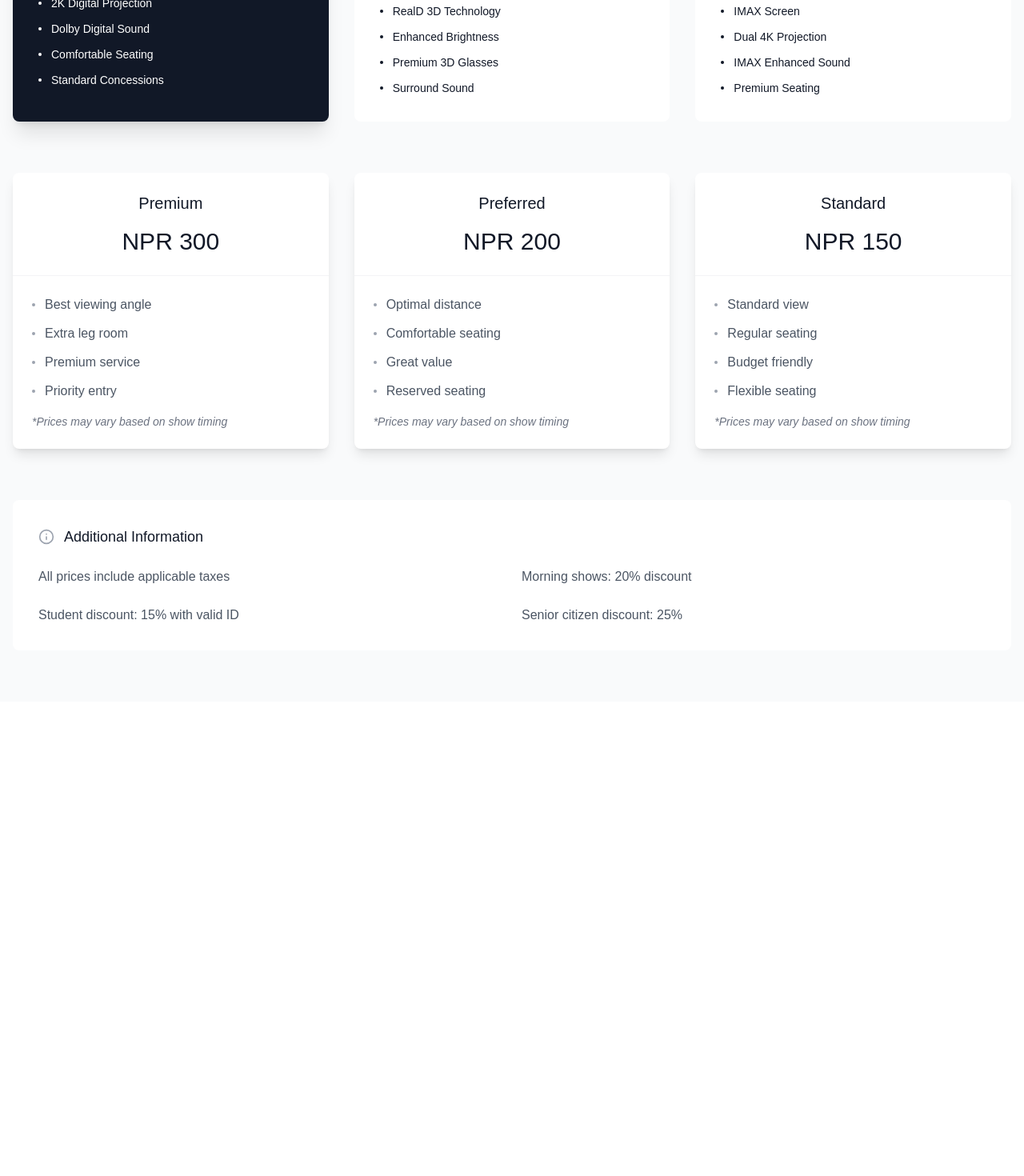
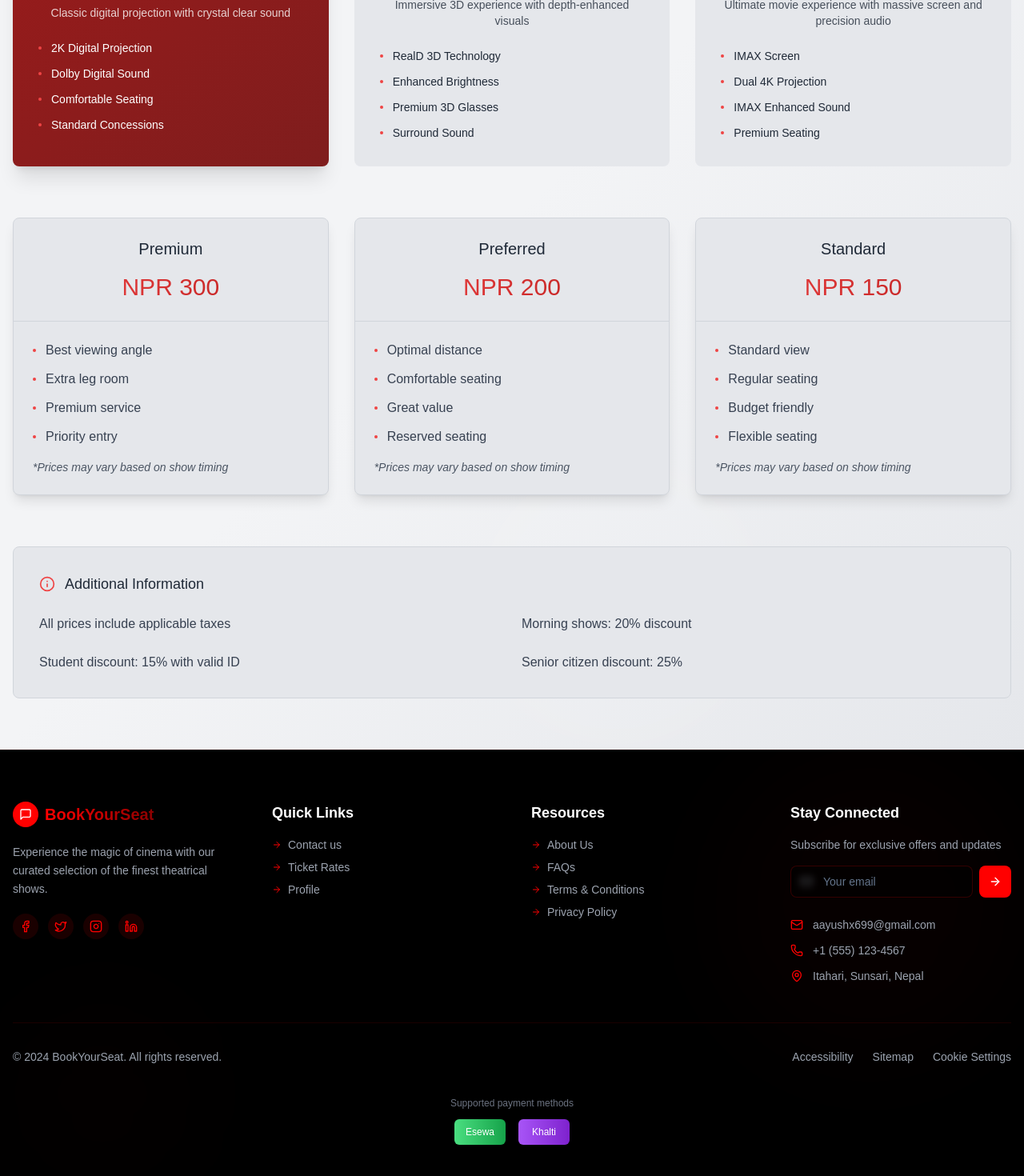
Before and after one commit to Aayush0966/book-your-seat, a Next.js app: page /ticket-rate in a window 1280 px wide. Shown: the part 448-1918 px from the top of the page at 80% size. Before the commit the page ends 1325 px from the top, so only its background shows below. Built offline with nearby package versions, Linux system fonts and the light colour scheme; no server answers.

Commit message:
feat(footer): add Footer component to layout and update FeaturedSpotlight styles

```diff
--- a/src/app/(user)/home/page.tsx
+++ b/src/app/(user)/home/page.tsx
@@ -5,7 +5,6 @@ import { fetchMovies } from "@/services/showServices";
 import FeaturedSpotlight from "@/components/FeaturedSpotlight";
 import Testimonials from "@/components/Testimonials";
 import { Star } from "lucide-react";
-import Footer from "@/components/Footer";
 
 export default async function Home() {
   const activeShows = await fetchMovies('ACTIVE') || [];
@@ -66,7 +65,6 @@ export default async function Home() {
             <Testimonials />
           </div>
         </section>
-        <Footer />
       </div>
     </ShowProvider>
   );
--- a/src/app/(user)/layout.tsx
+++ b/src/app/(user)/layout.tsx
@@ -4,6 +4,7 @@ import '@/app/globals.css';
 import Navigation from '@/components/Navigation';
 import {SessionProvider } from 'next-auth/react';
 import { TooltipProvider } from '@radix-ui/react-tooltip';
+import Footer from '@/components/Footer';
 
 
 // const roboto = Roboto({
@@ -27,6 +28,7 @@ export default function RootLayout({
         <TooltipProvider>
         <Navigation />
         {children}
+        <Footer />
         </TooltipProvider>
         </SessionProvider>
   );
--- a/src/app/(user)/ticket-rate/page.tsx
+++ b/src/app/(user)/ticket-rate/page.tsx
@@ -1,6 +1,7 @@
 'use client'
 import React, { useState } from 'react';
 import { Star, Film, Clapperboard, Info } from 'lucide-react';
+import Footer from "@/components/Footer";
 
 const TicketPricingPage = () => {
   const pricing = [
@@ -78,13 +79,21 @@ const TicketPricingPage = () => {
   const [selectedScreen, setSelectedScreen] = useState(pricing[0]);
 
   return (
-    <div className="min-h-screen bg-gray-50 dark:bg-gray-900 py-16 px-4 mt-16">
-      <div className="max-w-7xl mx-auto">
+    <div className="min-h-screen bg-gradient-to-br from-gray-100 via-gray-100 to-gray-200 text-gray-800 py-16 px-4 mt-16 relative">
+      {/* Decorative elements with white gradients */}
+      <div className="absolute top-0 left-1/4 w-64 h-64 bg-white/5 rounded-full blur-3xl"></div>
+      <div className="absolute bottom-0 right-1/4 w-96 h-96 bg-white/10 rounded-full blur-3xl"></div>
+
+      <div className="max-w-7xl mx-auto relative z-10">
         <div className="text-center mb-16">
-          <h1 className="text-4xl font-light text-gray-900 dark:text-gray-100 mb-4">
+          <div className="flex items-center gap-2 mb-2 justify-center">
+            <Star className="text-red-500 w-8 h-8" />
+            <h2 className="text-lg font-semibold uppercase tracking-wider text-red-500">Select Your Experience</h2>
+          </div>
+          <h1 className="text-5xl font-bold mb-6 bg-clip-text text-transparent bg-gradient-to-r from-[#ff0000] to-primary">
             Cinema Experience
           </h1>
-          <p className="text-gray-600 dark:text-gray-400 text-lg font-light">
+          <p className="text-gray-700 text-xl font-light">
             Select your preferred viewing experience
           </p>
         </div>
@@ -99,17 +108,17 @@ const TicketPricingPage = () => {
                 onClick={() => setSelectedScreen(screen)}
                 className={`p-8 rounded-lg transition-all duration-300 ${
                   selectedScreen.screenId === screen.screenId
-                    ? 'bg-gray-900 text-white shadow-xl'
-                    : 'bg-white dark:bg-gray-800 text-gray-900 dark:text-gray-100 hover:shadow-lg'
+                    ? 'bg-gradient-to-br from-red-800 to-red-900 text-white shadow-xl'
+                    : 'bg-gray-200 backdrop-blur-sm text-gray-800 hover:shadow-lg hover:bg-gray-300'
                 }`}
               >
-                <Icon className="w-6 h-6 mb-4" />
+                <Icon className={`w-6 h-6 mb-4 ${selectedScreen.screenId === screen.screenId ? 'text-white' : 'text-red-500'}`} />
                 <h3 className="text-xl font-light mb-3">{screen.type}</h3>
                 <p className="text-sm opacity-80 mb-6">{screen.description}</p>
                 <ul className="space-y-3 text-sm">
                   {screen.features.map((feature, idx) => (
                     <li key={idx} className="flex items-center gap-3">
-                      <div className="w-1 h-1 rounded-full bg-current" />
+                      <div className="w-1 h-1 rounded-full bg-red-500" />
                       {feature}
                     </li>
                   ))}
@@ -124,43 +133,42 @@ const TicketPricingPage = () => {
           {Object.entries(seatTiers).map(([tier, details]) => (
             <div
               key={tier}
-              className="bg-white dark:bg-gray-800 rounded-lg overflow-hidden shadow-lg"
+              className="bg-gray-200 backdrop-blur-sm rounded-lg overflow-hidden shadow-lg border border-gray-300"
             >
-              <div className="p-6 border-b border-gray-100 dark:border-gray-700">
-                <h3 className="text-xl font-light text-center text-gray-900 dark:text-gray-100">
+              <div className="p-6 border-b border-gray-300">
+                <h3 className="text-xl font-light text-center text-gray-800">
                   {details.title}
                 </h3>
                 <div className="text-center mt-4">
-                  <div className="text-3xl font-light text-gray-900 dark:text-gray-100">
+                  <div className="text-3xl font-light bg-clip-text text-transparent bg-gradient-to-r from-red-500 to-red-700">
                     NPR {selectedScreen.prices[tier as keyof typeof selectedScreen.prices]}
                   </div>
                 </div>
               </div>
               <div className="p-6">
-                <ul className="space-y-3 text-gray-600 dark:text-gray-400">
+                <ul className="space-y-3 text-gray-700">
                   {details.features.map((feature, index) => (
                     <li key={index} className="flex items-center gap-3">
-                      <div className="w-1 h-1 rounded-full bg-gray-400" />
+                      <div className="w-1 h-1 rounded-full bg-red-500" />
                       {feature}
                     </li>
                   ))}
                 </ul>
-                <p className="mt-4 text-sm text-gray-500 dark:text-gray-400 italic">
+                <p className="mt-4 text-sm text-gray-600 italic">
                   *Prices may vary based on show timing
                 </p>
-
               </div>
             </div>
           ))}
         </div>
 
         {/* Additional Info */}
-        <div className="mt-16 bg-white dark:bg-gray-800 rounded-lg p-8">
+        <div className="mt-16 bg-gray-200 backdrop-blur-sm rounded-lg p-8 border border-gray-300">
           <div className="flex items-center gap-3 mb-6">
-            <Info className="w-5 h-5 text-gray-400" />
-            <h4 className="text-lg font-light text-gray-900 dark:text-gray-100">Additional Information</h4>
+            <Info className="w-5 h-5 text-red-500" />
+            <h4 className="text-lg font-light text-gray-800">Additional Information</h4>
           </div>
-          <div className="grid grid-cols-1 md:grid-cols-2 gap-6 text-gray-600 dark:text-gray-400">
+          <div className="grid grid-cols-1 md:grid-cols-2 gap-6 text-gray-700">
             <p>All prices include applicable taxes</p>
             <p>Morning shows: 20% discount</p>
             <p>Student discount: 15% with valid ID</p>
--- a/src/components/Footer.tsx
+++ b/src/components/Footer.tsx
@@ -2,13 +2,13 @@ import Link from "next/link";
 import { Input } from "@/components/ui/input";
 import { Button } from "@/components/ui/button";
 import { Separator } from "@/components/ui/separator";
-import { Facebook, Twitter, Instagram, Linkedin, Mail, ArrowRight, MessageSquare } from "lucide-react";
+import { Facebook, Twitter, Instagram, Linkedin, Mail, ArrowRight, MessageSquare, Phone, MapPin } from "lucide-react";
 
 export default function Footer() {
   const currentYear = new Date().getFullYear();
 
   return (
-    <footer className="bg-black border-t border-[#ff0000]/10 pt-16 pb-8 relative overflow-hidden">
+    <footer className="bg-black border-t border-[#ff0000]/10 py-16 relative overflow-hidden">
       {/* Decorative elements */}
       <div className="absolute top-0 right-0 w-96 h-96 bg-[#ff0000]/5 rounded-full blur-3xl opacity-50"></div>
       <div className="absolute bottom-0 left-0 w-64 h-64 bg-[#8b0000]/5 rounded-full blur-3xl opacity-50"></div>
@@ -16,29 +16,29 @@ export default function Footer() {
 
       <div className="container mx-auto px-4 relative z-10">
         {/* Main footer content */}
-        <div className="grid grid-cols-1 md:grid-cols-2 lg:grid-cols-4 gap-12 mb-12">
+        <div className="grid grid-cols-1 md:grid-cols-2 lg:grid-cols-4 gap-8 lg:gap-12 mb-12">
           {/* Column 1: Logo and company info */}
-          <div className="space-y-6">
+          <div className="space-y-5">
             <div className="flex items-center space-x-2">
-              <div className="relative h-8 w-8 rounded-full bg-[#ff0000]">
-                <MessageSquare className="text-white absolute transform -translate-x-1/2 -translate-y-1/2 top-1/2 left-1/2 h-5 w-5" />
+              <div className="relative h-8 w-8 rounded-full bg-[#ff0000] flex items-center justify-center">
+                <MessageSquare className="text-white h-4 w-4" />
               </div>
-              <span className="text-xl font-bold bg-clip-text text-transparent bg-gradient-to-r from-[#ff0000] to-[#8b0000]">TheatrePro</span>
+              <span className="text-xl font-bold bg-clip-text text-transparent bg-gradient-to-r from-[#ff0000] to-[#8b0000]">BookYourSeat</span>
             </div>
             <p className="text-gray-400 text-sm max-w-xs leading-relaxed">
-              Experience the magic of live performances with our curated selection of the finest theatrical shows, concerts, and events.
+              Experience the magic of cinema with our curated selection of the finest theatrical shows.
             </p>
-            <div className="flex space-x-4">
-              <a href="#" className="h-9 w-9 flex items-center justify-center rounded-full bg-[#ff0000]/10 hover:bg-[#ff0000]/20 text-[#ff0000] transition-colors duration-200">
+            <div className="flex space-x-3">
+              <a href="#" aria-label="Facebook" className="h-8 w-8 flex items-center justify-center rounded-full bg-[#ff0000]/10 hover:bg-[#ff0000]/20 text-[#ff0000] transition-colors duration-200">
                 <Facebook className="h-4 w-4" />
               </a>
-              <a href="#" className="h-9 w-9 flex items-center justify-center rounded-full bg-[#ff0000]/10 hover:bg-[#ff0000]/20 text-[#ff0000] transition-colors duration-200">
+              <a href="#" aria-label="Twitter" className="h-8 w-8 flex items-center justify-center rounded-full bg-[#ff0000]/10 hover:bg-[#ff0000]/20 text-[#ff0000] transition-colors duration-200">
                 <Twitter className="h-4 w-4" />
               </a>
-              <a href="#" className="h-9 w-9 flex items-center justify-center rounded-full bg-[#ff0000]/10 hover:bg-[#ff0000]/20 text-[#ff0000] transition-colors duration-200">
+              <a href="#" aria-label="Instagram" className="h-8 w-8 flex items-center justify-center rounded-full bg-[#ff0000]/10 hover:bg-[#ff0000]/20 text-[#ff0000] transition-colors duration-200">
                 <Instagram className="h-4 w-4" />
               </a>
-              <a href="#" className="h-9 w-9 flex items-center justify-center rounded-full bg-[#ff0000]/10 hover:bg-[#ff0000]/20 text-[#ff0000] transition-colors duration-200">
+              <a href="#" aria-label="LinkedIn" className="h-8 w-8 flex items-center justify-center rounded-full bg-[#ff0000]/10 hover:bg-[#ff0000]/20 text-[#ff0000] transition-colors duration-200">
                 <Linkedin className="h-4 w-4" />
               </a>
             </div>
@@ -46,93 +46,39 @@ export default function Footer() {
 
           {/* Column 2: Quick Links */}
           <div>
-            <h3 className="font-semibold text-lg mb-6">Quick Links</h3>
-            <ul className="space-y-3">
-              <li>
-                <Link href="/shows" className="text-gray-400 hover:text-[#ff0000] transition-colors duration-200 text-sm flex items-center">
-                  <ArrowRight className="h-3 w-3 mr-2 text-[#ff0000]" />
-                  Current Shows
-                </Link>
-              </li>
-              <li>
-                <Link href="/events" className="text-gray-400 hover:text-[#ff0000] transition-colors duration-200 text-sm flex items-center">
-                  <ArrowRight className="h-3 w-3 mr-2 text-[#ff0000]" />
-                  Upcoming Events
-                </Link>
-              </li>
-              <li>
-                <Link href="/venues" className="text-gray-400 hover:text-[#ff0000] transition-colors duration-200 text-sm flex items-center">
-                  <ArrowRight className="h-3 w-3 mr-2 text-[#ff0000]" />
-                  Our Venues
-                </Link>
-              </li>
-              <li>
-                <Link href="/pricing" className="text-gray-400 hover:text-[#ff0000] transition-colors duration-200 text-sm flex items-center">
-                  <ArrowRight className="h-3 w-3 mr-2 text-[#ff0000]" />
-                  Ticket Pricing
-                </Link>
-              </li>
-              <li>
-                <Link href="/gift-cards" className="text-gray-400 hover:text-[#ff0000] transition-colors duration-200 text-sm flex items-center">
-                  <ArrowRight className="h-3 w-3 mr-2 text-[#ff0000]" />
-                  Gift Cards
-                </Link>
-              </li>
-              <li>
-                <Link href="/membership" className="text-gray-400 hover:text-[#ff0000] transition-colors duration-200 text-sm flex items-center">
-                  <ArrowRight className="h-3 w-3 mr-2 text-[#ff0000]" />
-                  Membership
-                </Link>
-              </li>
+            <h3 className="font-semibold text-white text-lg mb-4">Quick Links</h3>
+            <ul className="space-y-2">
+              {['Contact us', 'Ticket Rates', 'Profile'].map((item, index) => (
+                <li key={index}>
+                  <Link href={`/${item.toLowerCase().replace(' ', '-')}`}
+                    className="text-gray-400 hover:text-[#ff0000] transition-colors duration-200 text-sm flex items-center group">
+                    <ArrowRight className="h-3 w-3 mr-2 text-[#ff0000] group-hover:translate-x-1 transition-transform" />
+                    {item}
+                  </Link>
+                </li>
+              ))}
             </ul>
           </div>
 
-          {/* Column 3: Support */}
+          {/* Column 3: Empty or Additional Links */}
           <div>
-            <h3 className="font-semibold text-lg mb-6">Support</h3>
-            <ul className="space-y-3">
-              <li>
-                <Link href="/contact" className="text-gray-400 hover:text-[#ff0000] transition-colors duration-200 text-sm flex items-center">
-                  <ArrowRight className="h-3 w-3 mr-2 text-[#ff0000]" />
-                  Contact Us
-                </Link>
-              </li>
-              <li>
-                <Link href="/faq" className="text-gray-400 hover:text-[#ff0000] transition-colors duration-200 text-sm flex items-center">
-                  <ArrowRight className="h-3 w-3 mr-2 text-[#ff0000]" />
-                  FAQ
-                </Link>
-              </li>
-              <li>
-                <Link href="/covid" className="text-gray-400 hover:text-[#ff0000] transition-colors duration-200 text-sm flex items-center">
-                  <ArrowRight className="h-3 w-3 mr-2 text-[#ff0000]" />
-                  Health & Safety
-                </Link>
-              </li>
-              <li>
-                <Link href="/refunds" className="text-gray-400 hover:text-[#ff0000] transition-colors duration-200 text-sm flex items-center">
-                  <ArrowRight className="h-3 w-3 mr-2 text-[#ff0000]" />
-                  Refund Policy
-                </Link>
-              </li>
-              <li>
-                <Link href="/terms" className="text-gray-400 hover:text-[#ff0000] transition-colors duration-200 text-sm flex items-center">
-                  <ArrowRight className="h-3 w-3 mr-2 text-[#ff0000]" />
-                  Terms of Service
-                </Link>
-              </li>
-              <li>
-                <Link href="/privacy" className="text-gray-400 hover:text-[#ff0000] transition-colors duration-200 text-sm flex items-center">
-                  <ArrowRight className="h-3 w-3 mr-2 text-[#ff0000]" />
-                  Privacy Policy
-                </Link>
-              </li>
+            <h3 className="font-semibold text-white text-lg mb-4">Resources</h3>
+            <ul className="space-y-2">
+              {['About Us', 'FAQs', 'Terms & Conditions', 'Privacy Policy'].map((item, index) => (
+                <li key={index}>
+                  <Link href={`/${item.toLowerCase().replace(/[& ]/g, '-')}`}
+                    className="text-gray-400 hover:text-[#ff0000] transition-colors duration-200 text-sm flex items-center group">
+                    <ArrowRight className="h-3 w-3 mr-2 text-[#ff0000] group-hover:translate-x-1 transition-transform" />
+                    {item}
+                  </Link>
+                </li>
+              ))}
             </ul>
           </div>
 
           {/* Column 4: Contact */}
           <div>
-            <h3 className="font-semibold text-lg mb-6">Stay Connected</h3>
+            <h3 className="font-semibold text-white text-lg mb-4">Stay Connected</h3>
             <p className="text-sm text-gray-400 mb-4">Subscribe for exclusive offers and updates</p>
 
             <div className="flex space-x-2 mb-6">
@@ -150,22 +96,17 @@ export default function Footer() {
             </div>
 
             <div className="space-y-3">
-              <p className="flex items-start space-x-3 text-sm">
-                <Mail className="h-4 w-4 text-[#ff0000] mt-1 flex-shrink-0" />
-                <span className="text-gray-400">info@theatrepro.com</span>
+              <p className="flex items-center text-sm">
+                <Mail className="h-4 w-4 text-[#ff0000] mr-3 flex-shrink-0" />
+                <span className="text-gray-400">aayushx699@gmail.com</span>
               </p>
-              <p className="flex items-start space-x-3 text-sm">
-                <svg xmlns="http://www.w3.org/2000/svg" className="h-4 w-4 text-[#ff0000] mt-1 flex-shrink-0" viewBox="0 0 24 24" fill="none" stroke="currentColor" strokeWidth="2" strokeLinecap="round" strokeLinejoin="round">
-                  <path d="M22 16.92v3a2 2 0 0 1-2.18 2 19.79 19.79 0 0 1-8.63-3.07 19.5 19.5 0 0 1-6-6 19.79 19.79 0 0 1-3.07-8.67A2 2 0 0 1 4.11 2h3a2 2 0 0 1 2 1.72 12.84 12.84 0 0 0 .7 2.81 2 2 0 0 1-.45 2.11L8.09 9.91a16 16 0 0 0 6 6l1.27-1.27a2 2 0 0 1 2.11-.45 12.84 12.84 0 0 0 2.81.7A2 2 0 0 1 22 16.92z"></path>
-                </svg>
+              <p className="flex items-center text-sm">
+                <Phone className="h-4 w-4 text-[#ff0000] mr-3 flex-shrink-0" />
                 <span className="text-gray-400">+1 (555) 123-4567</span>
               </p>
-              <p className="flex items-start space-x-3 text-sm">
-                <svg xmlns="http://www.w3.org/2000/svg" className="h-4 w-4 text-[#ff0000] mt-1 flex-shrink-0" viewBox="0 0 24 24" fill="none" stroke="currentColor" strokeWidth="2" strokeLinecap="round" strokeLinejoin="round">
-                  <path d="M21 10c0 7-9 13-9 13s-9-6-9-13a9 9 0 0 1 18 0z"></path>
-                  <circle cx="12" cy="10" r="3"></circle>
-                </svg>
-                <span className="text-gray-400">123 Broadway, New York, NY 10001</span>
+              <p className="flex items-center text-sm">
+                <MapPin className="h-4 w-4 text-[#ff0000] mr-3 flex-shrink-0" />
+                <span className="text-gray-400">Itahari, Sunsari, Nepal</span>
               </p>
             </div>
           </div>
@@ -175,9 +116,9 @@ export default function Footer() {
 
         {/* Bottom footer with copyright and additional links */}
         <div className="flex flex-col md:flex-row justify-between items-center text-sm text-gray-400">
-          <p>© {currentYear} TheatrePro. All rights reserved.</p>
+          <p className="mb-4 md:mb-0">© {currentYear} BookYourSeat. All rights reserved.</p>
 
-          <div className="flex space-x-6 mt-4 md:mt-0">
+          <div className="flex flex-wrap justify-center gap-x-6 gap-y-2">
             <Link href="/accessibility" className="hover:text-[#ff0000] transition-colors duration-200">
               Accessibility
             </Link>
@@ -190,12 +131,22 @@ export default function Footer() {
           </div>
         </div>
 
-        {/* Optional: Payment methods */}
-        <div className="flex justify-center mt-8 space-x-4">
-          <div className="w-8 h-5 bg-gray-700 rounded-sm opacity-70 hover:opacity-100 transition-opacity"></div>
-          <div className="w-8 h-5 bg-gray-700 rounded-sm opacity-70 hover:opacity-100 transition-opacity"></div>
-          <div className="w-8 h-5 bg-gray-700 rounded-sm opacity-70 hover:opacity-100 transition-opacity"></div>
-          <div className="w-8 h-5 bg-gray-700 rounded-sm opacity-70 hover:opacity-100 transition-opacity"></div>
+        {/* Payment methods */}
+        <div className="mt-10">
+          <p className="text-center text-xs text-gray-500 mb-3">Supported payment methods</p>
+          <div className="flex justify-center space-x-4">
+            {[
+              { name: 'Esewa', color: 'from-green-400 to-green-600' },
+              { name: 'Khalti', color: 'from-purple-500 to-purple-700' }
+            ].map((provider) => (
+              <div
+                key={provider.name}
+                className={`w-16 h-8 rounded-md bg-gradient-to-r ${provider.color} shadow-lg flex items-center justify-center transform transition-all duration-300 hover:scale-105 hover:shadow-xl`}
+              >
+                <span className="text-xs font-medium text-white">{provider.name}</span>
+              </div>
+            ))}
+          </div>
         </div>
       </div>
     </footer>
```
Also changed, not shown: src/app/(user)/contact/page.tsx (+27 -24 lines), src/components/FeaturedSpotlight.tsx (+10 -13 lines), src/components/Testimonials.tsx (+2 -10 lines).
